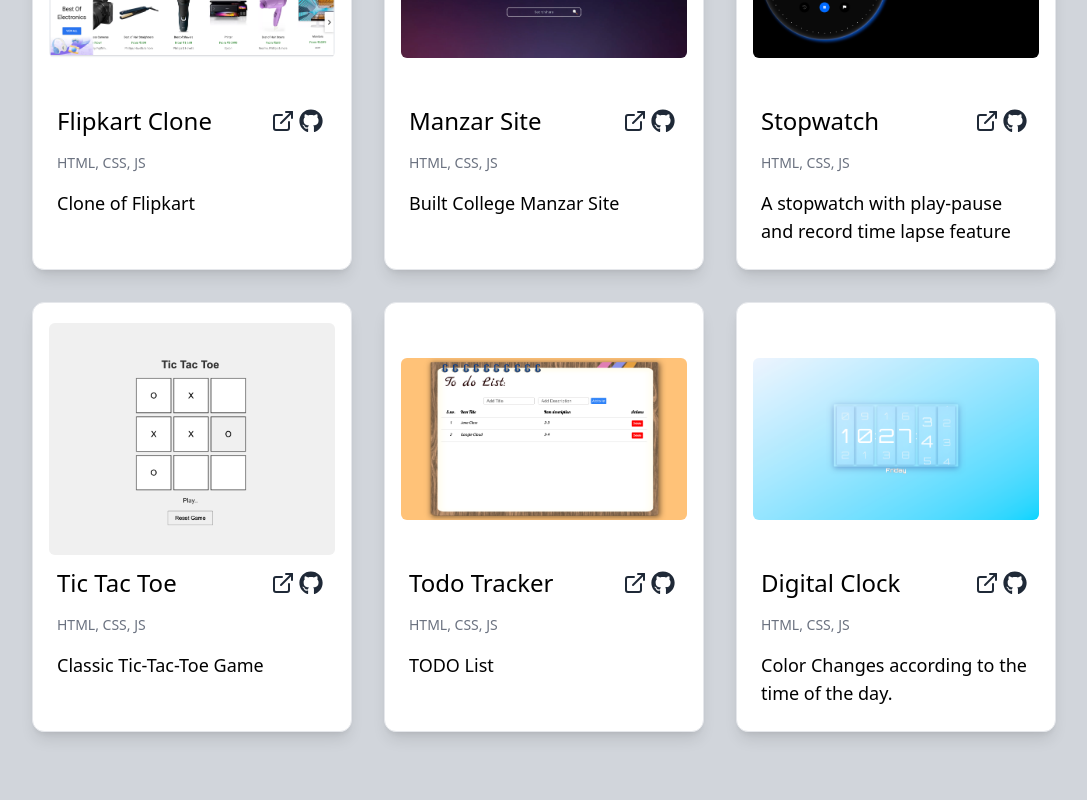
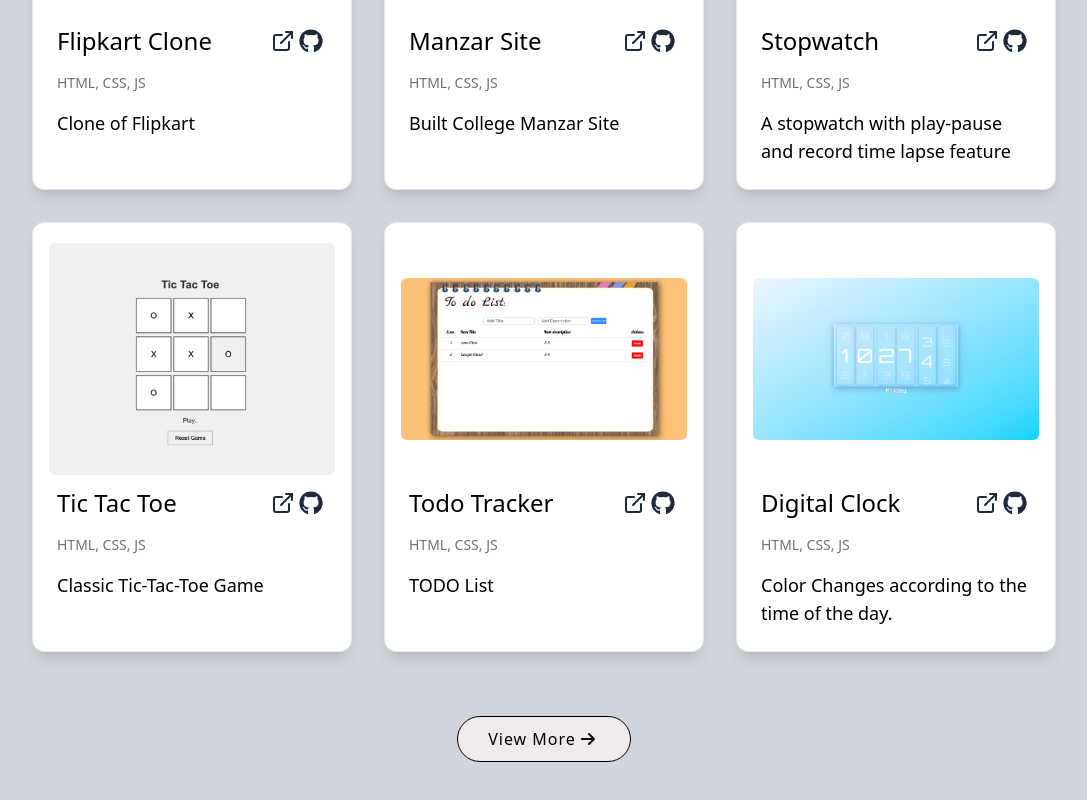
Before and after one commit to 1-Shreyash/Portfolio, a Next.js app: page / in a window 1280 px wide. Shown: the part 1990-2790 px from the top of the page, without its empty margins (96-1183 px from the left). Built offline with nearby package versions, Linux system fonts and the light colour scheme.

Commit message:
Adding Hover effects

```diff
--- a/src/app/globals.css
+++ b/src/app/globals.css
@@ -10,8 +10,8 @@ body{
   position: relative;
   display: inline-flex;
   padding: 10px 30px;
-  background-color: #c8c8c8;
-  color : #fff;
+  background-color: #efebeb;
+  color : #000;
   border: 1px solid #000000;
   border-radius: 999px;
   text-decoration: none;
@@ -21,6 +21,7 @@ body{
 
 .btn:hover span{
   transform: scale(1.1);
+  color: #fff;
 }
 
 .btn span{
--- a/src/app/page.js
+++ b/src/app/page.js
@@ -7,7 +7,7 @@ import ProjectPage from "../components/Project/ProjectPage";
 import SkillsPage from "@/components/Skill/SkillsPage";
 import ContactForm from "@/components/Contact/ContactForm";
 import Footer from "@/components/Footer";
-import Fade, { Zoom } from "react-awesome-reveal";
+import { Fade, Bounce, Zoom } from "react-awesome-reveal";
 
 export default function Home() {
   return (
@@ -17,8 +17,10 @@ export default function Home() {
         id="home"
         className="bg-gray-100 flex flex-col items-center justify-center"
       >
-        <h1 className="md:text-xl mt-80">Hola My name is,</h1>
-        <Zoom triggerOnce={false}>
+        <Bounce duration={500}>
+          <h1 className="md:text-xl mt-80">Hola My name is,</h1>
+        </Bounce>
+        <Zoom delay={300}>
           {/* <Fade bottom> */}
           <h1 className="text-outliner text-[35px] sm:text-[50px] md:text-[100px]">
             &lt; Shreyash S. Sahu /&gt;
@@ -28,7 +30,9 @@ export default function Home() {
         <div className="md:text-2xl m-8">
           Full Stack Developer And Competetive Programmer
         </div>
+        {/* <Zoom triggerOnce> */}
         <Button />
+        {/* </Zoom> */}
         <div className="w-[80%] m-40 md:text-2xl text-center">
           A highly skilled software developer with extensive experience in
           building reliable and innovative digital solutions. Demonstrates
--- a/src/components/Project/Project.jsx
+++ b/src/components/Project/Project.jsx
@@ -6,7 +6,7 @@ const Project = (props) => {
   return (
     <div
       key={props.name}
-      className="w-80 h-[430px] m-4 p-4 flex flex-col border shadow-lg bg-white rounded-xl"
+      className="w-80 h-[430px] m-4 p-4 flex flex-col border shadow-lg bg-white rounded-xl hover:scale-110 ease-in-out duration-200 hover:shadow-lg"
     >
       <div className="min-h-60 flex justify-center items-center">
         <img
--- a/src/components/Project/ProjectPage.jsx
+++ b/src/components/Project/ProjectPage.jsx
@@ -10,6 +10,7 @@ import TicTacToe from "../../images/Tic-Tac-Toe.png";
 import TodoTracker from "../../images/TodoTracker.png";
 import DigitalClock from "../../images/DigitalClock.png";
 import Reveal from "../Reveal";
+import Button from "../ProjectBtn";
 const projects = [
   {
     name: "Healthify",
@@ -41,7 +42,7 @@ const projects = [
     tech: "HTML, CSS, JS",
     desc: "Clone of Flipkart",
     git: "https://github.com/1-Shreyash/Flipkart-Clone-Project",
-    deploy: "1-shreyash.github.io/Flipkart-Clone-Project/",
+    deploy: "https://1-shreyash.github.io/Flipkart-Clone-Project/",
   },
   {
     name: "Manzar Site",
@@ -102,11 +103,12 @@ const makeProjectCards = (item, index) => {
 
 const ProjectPage = () => {
   return (
-    <div className="flex flex-col justify-center items-center py-40">
+    <div className="flex flex-col justify-center items-center py-20">
       <h1 className="text-4xl m-12">Projects</h1>
       <div className="h-fit grid sm:grid-cols-2 md:grid-cols-3">
         {projects.map((skill, index) => makeProjectCards(skill, index))}
       </div>
+      <Button />
     </div>
   );
 };
--- /dev/null
+++ b/src/components/ProjectBtn.jsx
@@ -0,0 +1,33 @@
+"use client";
+
+import React, { useRef } from "react";
+import { ImArrowRight2 } from "react-icons/im";
+
+const Button = () => {
+  const btnRef = useRef(null);
+
+  const handleMouseMove = (e) => {
+    const btn = btnRef.current;
+    const x = e.pageX - btn.offsetLeft;
+    const y = e.pageY - btn.offsetTop;
+    btn.style.setProperty("--x", x + "px");
+    btn.style.setProperty("--y", y + "px");
+  };
+
+  return (
+    <a
+      href="https://github.com/1-Shreyash?tab=repositories"
+      target="_blank"
+      className="m-12"
+    >
+      <button className="btn" ref={btnRef} onMouseMove={handleMouseMove}>
+        <span className="flex flex-row">
+          <p>View More</p>
+          <ImArrowRight2 className="mt-1 mx-1" />
+        </span>
+      </button>
+    </a>
+  );
+};
+
+export default Button;
--- a/src/components/Skill/SkillsPage.jsx
+++ b/src/components/Skill/SkillsPage.jsx
@@ -54,7 +54,7 @@ const web = [
 const makeSkillCard = (item, index) => {
   return (
     <Reveal key={index} index={index}>
-      <div className="w-48 bg-neutral-100 max-sm:w-40 flex flex-row m-4 max-sm:m-2 justify-between items-center px-4 py-3 border-black text-lg max-sm:text-base rounded-md">
+      <div className="w-48 bg-neutral-100 max-sm:w-40 flex flex-row m-4 max-sm:m-2 justify-between items-center px-4 py-3 border-black text-lg max-sm:text-base rounded-md hover:scale-110 ease-in-out duration-200 hover:shadow-lg">
         <div className="text-sm">{item.name}</div>
         <div className="scale-[150%] max-sm:scale-[120%]">{item.icon}</div>
       </div>
```
